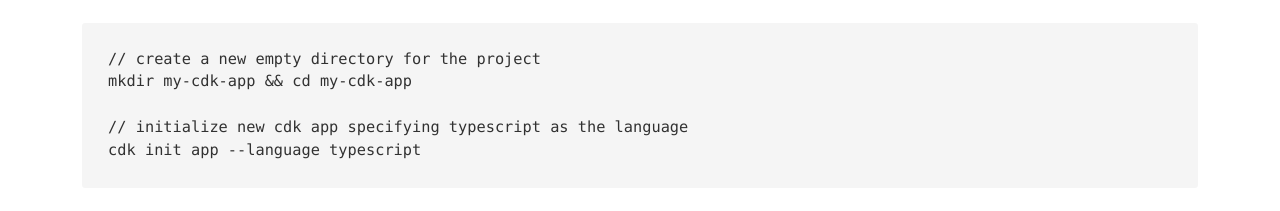
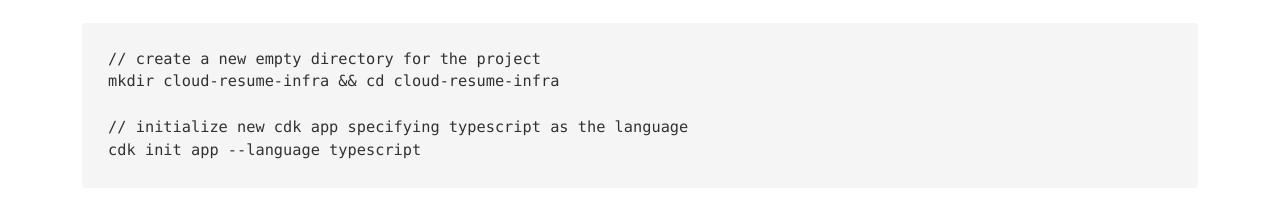
Before and after one commit to asasmith/asasmith.com, a Gatsby site: page /cloud-resume-challenge-week-1 in a window 1280 px wide. Shown: the part 1250-1461 px from the top of the page. Built offline with nearby package versions, Linux system fonts and the light colour scheme; Gatsby itself is replaced by a stand-in of ours; some packages are replaced by stand-ins of ours; code samples lack their colours.

Commit message:
Update app name, add infra repo url

````diff
--- a/content/posts/cloud-resume-challenge-week-1.mdx
+++ b/content/posts/cloud-resume-challenge-week-1.mdx
@@ -28,7 +28,7 @@ One of the requirements is to not use the AWS console to create any of the neces
 CDK, as I understand it so far, allows you to write code to define different aws resources. Initializing a project is simple. Just run the following commands in your terminal:
 ```
 // create a new empty directory for the project
-mkdir my-cdk-app && cd my-cdk-app
+mkdir cloud-resume-infra && cd cloud-resume-infra
 
 // initialize new cdk app specifying typescript as the language
 cdk init app --language typescript
@@ -81,3 +81,5 @@ Now that I have the initial CDK setup and an S3 bucket, my next steps are:
 - Start planning the backend – I’ll be working on API Gateway, Lambda, and DynamoDB next.
 
 For future posts, I’ll break things down further—IAM setup, GitHub Actions workflows, API design, and more. But for now, this is a solid start.
+
+Here is my `cloud-resume-infra` [repo](https://github.com/asasmith/cloud-resume-infra) for reference.
````
